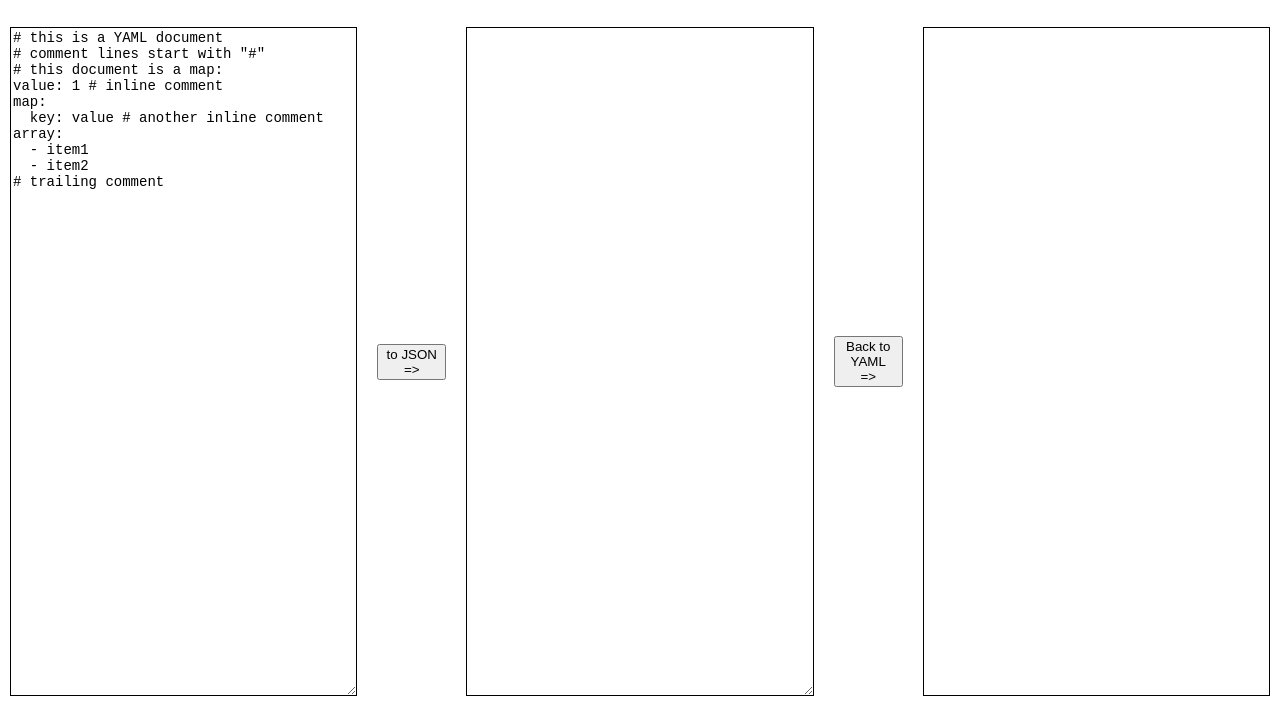
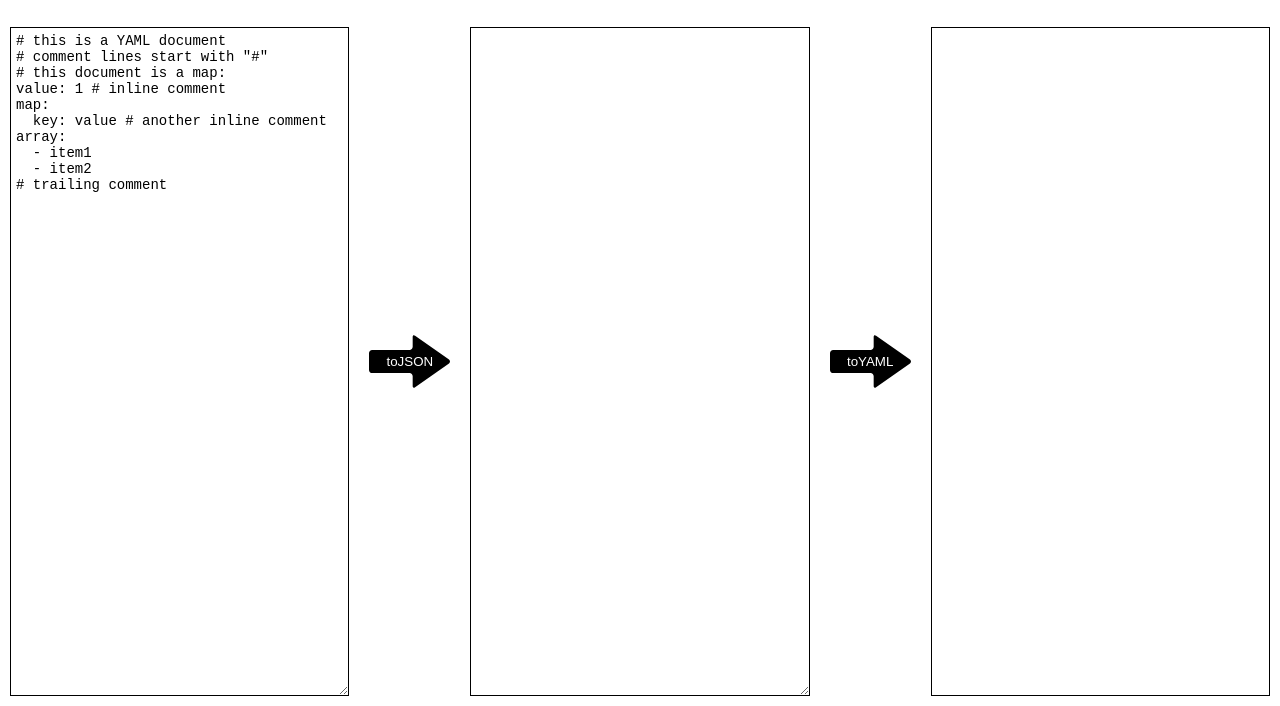
Before and after one commit to mohsen1/yawn-yaml, a website: page demo/index.html in a window 1280 px wide. Shown: the part 94-800 px from the top of the page. Drawn offline with Linux system fonts and the light colour scheme.

Commit message:
Add arrow!

```diff
--- a/demo/index.html
+++ b/demo/index.html
@@ -35,6 +35,8 @@
         font-family: monospace;
         font-size: 14px;
         white-space: pre;
+        padding: 5px;
+        overflow: auto;
       }
       .convert {
         display: flex;
@@ -42,7 +44,15 @@
         align-items: center;
       }
       .convert button {
-
+        background-image: url('./arrow.svg');
+        background-color: transparent;
+        border: none;
+        background-size: cover;
+        background-position: center center;
+        height: 59px;
+        color: white;
+        width: 81px;
+        cursor: pointer;
       }
     </style>
   </head>
@@ -56,13 +66,13 @@
         <textarea id="source"></textarea>
       </div>
       <div class="convert">
-        <button id="toJson">to JSON =></button>
+        <button id="toJson">toJSON</button>
       </div>
       <div class="col">
         <textarea id="json"></textarea>
       </div>
       <div class="convert">
-        <button id="toYaml">Back to YAML =></button>
+        <button id="toYaml">toYAML</button>
       </div>
       <div class="col">
         <output id="dest"></output>
```
Also changed, not shown: demo/arrow.svg (added).
